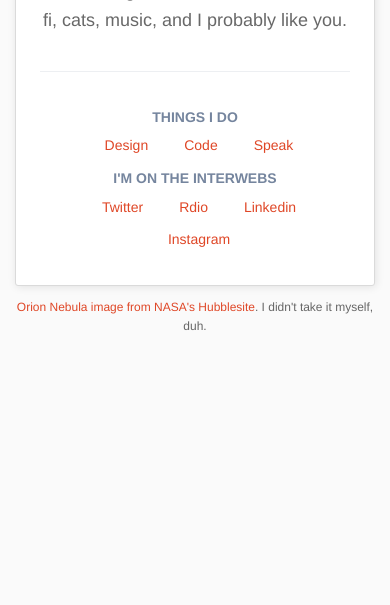
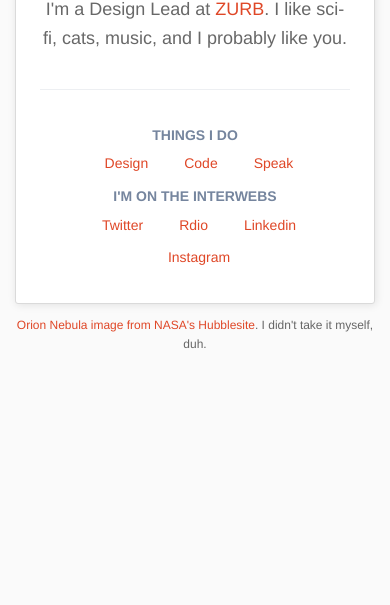
Before and after one commit to zoombear/ghaidazahran-home, a website: page index.html in a window 390 px wide. Shown: the part 239-844 px from the top of the page. Drawn offline with Linux system fonts and the light colour scheme.

Commit message:
Adds a margin to about-me on mobile

```diff
--- a/scss/components/_about-me.scss
+++ b/scss/components/_about-me.scss
@@ -6,6 +6,7 @@
   vertical-align: middle;
   text-align: center;
   background: #fff;
+  margin-top: 18px;
   @media #{$medium-up} {
     margin-top: 40px;
   }
```
Also changed, not shown: stylesheets/app.css, 1 other file.
